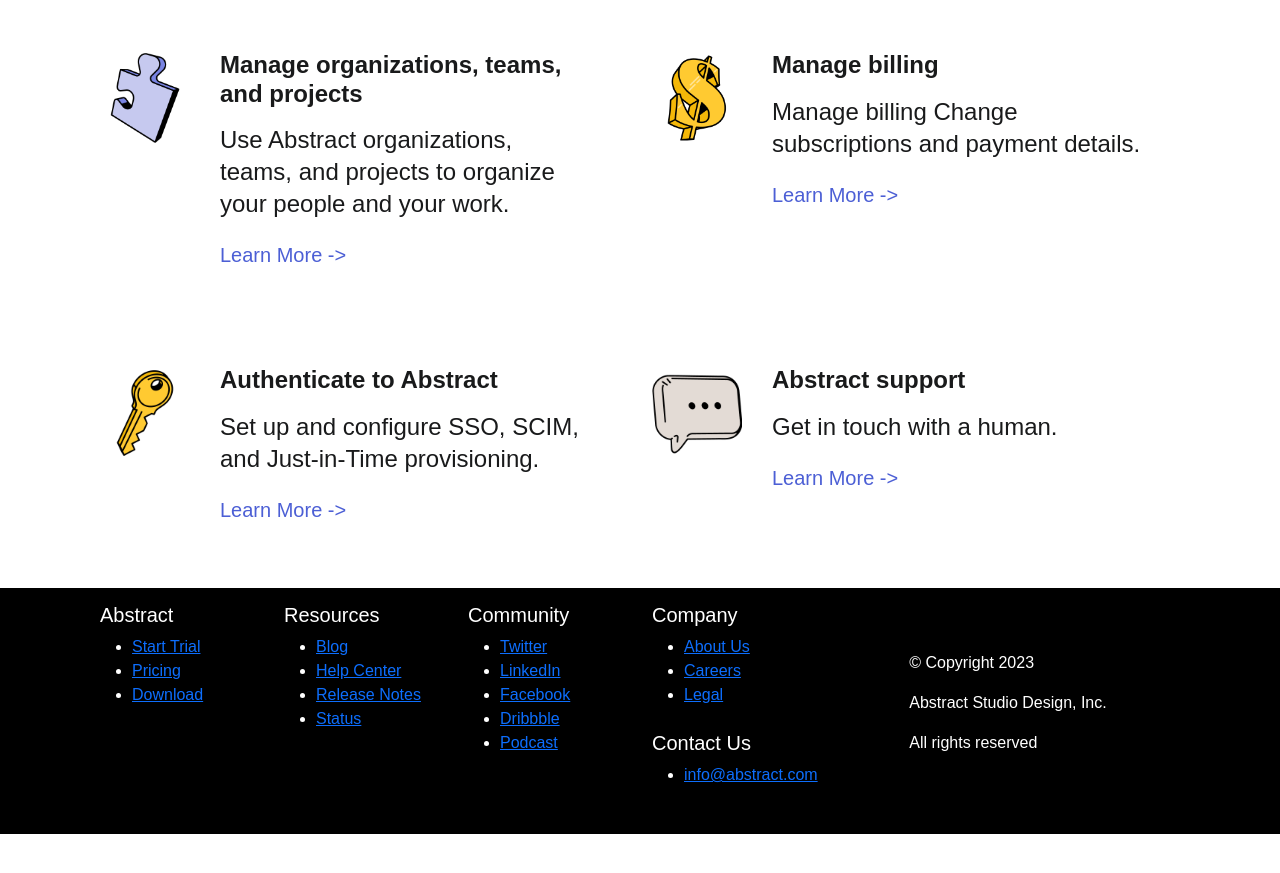
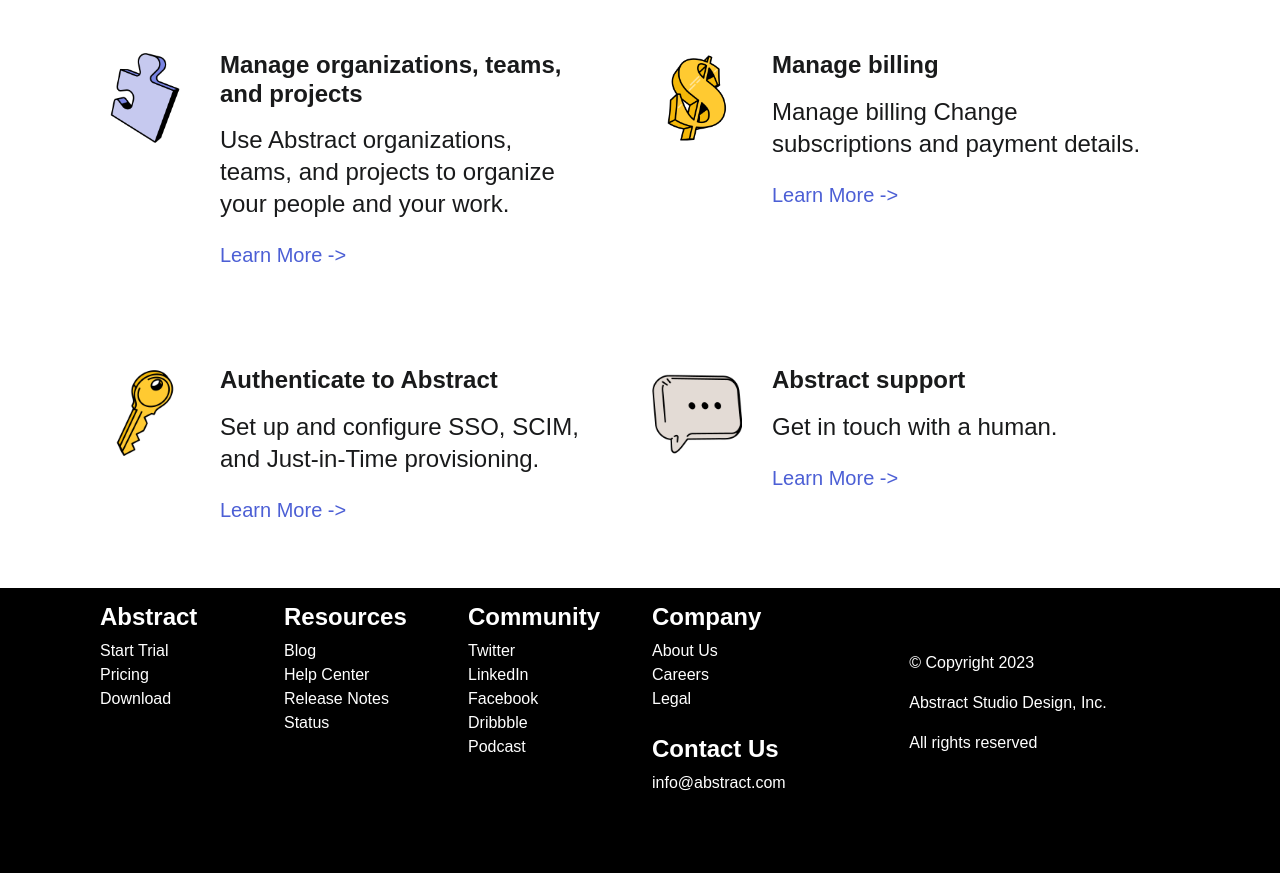
Before and after one commit to gamzekirmit/abstract-help-page-clone, a plain HTML site: page index.html in a window 1280 px wide. Shown: the part 799-1672 px from the top of the page. Before the commit the page ends 1633 px from the top, so only its background shows below. Drawn offline with nearby package versions, Linux system fonts and the light colour scheme.

Commit message:
footer style

```diff
--- a/index.html
+++ b/index.html
@@ -13,12 +13,12 @@
   </head>
   <body>
     <section>
-      <div class="container-fluid header">
+      <div class="container-fluid header align-items-center">
         <div class="row">
           <div class="header-item col-lg-6 " id="header-help-center">
 
           </div>
-          <div class="header-item col-lg-6" id="header-sign">
+          <div class="header-item col-lg-6 d-flex justify-content-end" id="header-sign">
 
           </div>
         </div>
--- a/style.css
+++ b/style.css
@@ -65,3 +65,23 @@ body {
   padding: 15px 80px;
   height: 100px;
 }
+
+.button-play ul {
+  list-style-type: none;
+  padding: 0px;
+}
+
+.button-play a {
+  text-decoration: none;
+  color: white;
+}
+
+.button-play h5 {
+  font-size: 24px;
+  line-height: 28px;
+  font-weight: bold;
+}
+
+#footer-help-page {
+  padding-bottom: 60px;
+}
```
